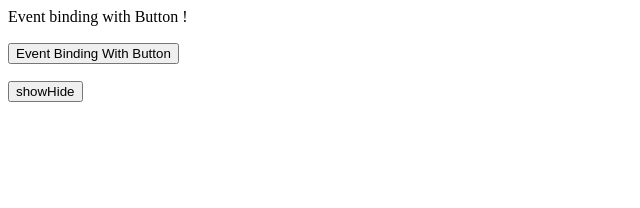
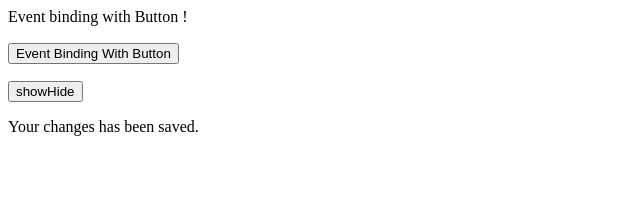
Before and after one commit to edwardgazitonline/angular-nice-project, an Angular app: page / in a window 1280 px wide. Shown: the top 208 px of the page, without its empty margins (0-640 px from the left). Built offline with nearby package versions, Linux system fonts and the light colour scheme.

Commit message:
2 files modified

```diff
--- a/src/app/app.component.html
+++ b/src/app/app.component.html
@@ -10,4 +10,4 @@
     <div *ngIf="showHide()" >
          Your changes has been saved.
     </div>
-<p [hidden]="true">This is visible</p>
+<p [hidden]="showHide()">This is visible</p>
--- a/src/app/app.component.ts
+++ b/src/app/app.component.ts
@@ -21,6 +21,6 @@ export class AppComponent {
   }
 
   showHide(): boolean{
-    return this.show = false;
+    return this.show = true;
   }
 }
```
